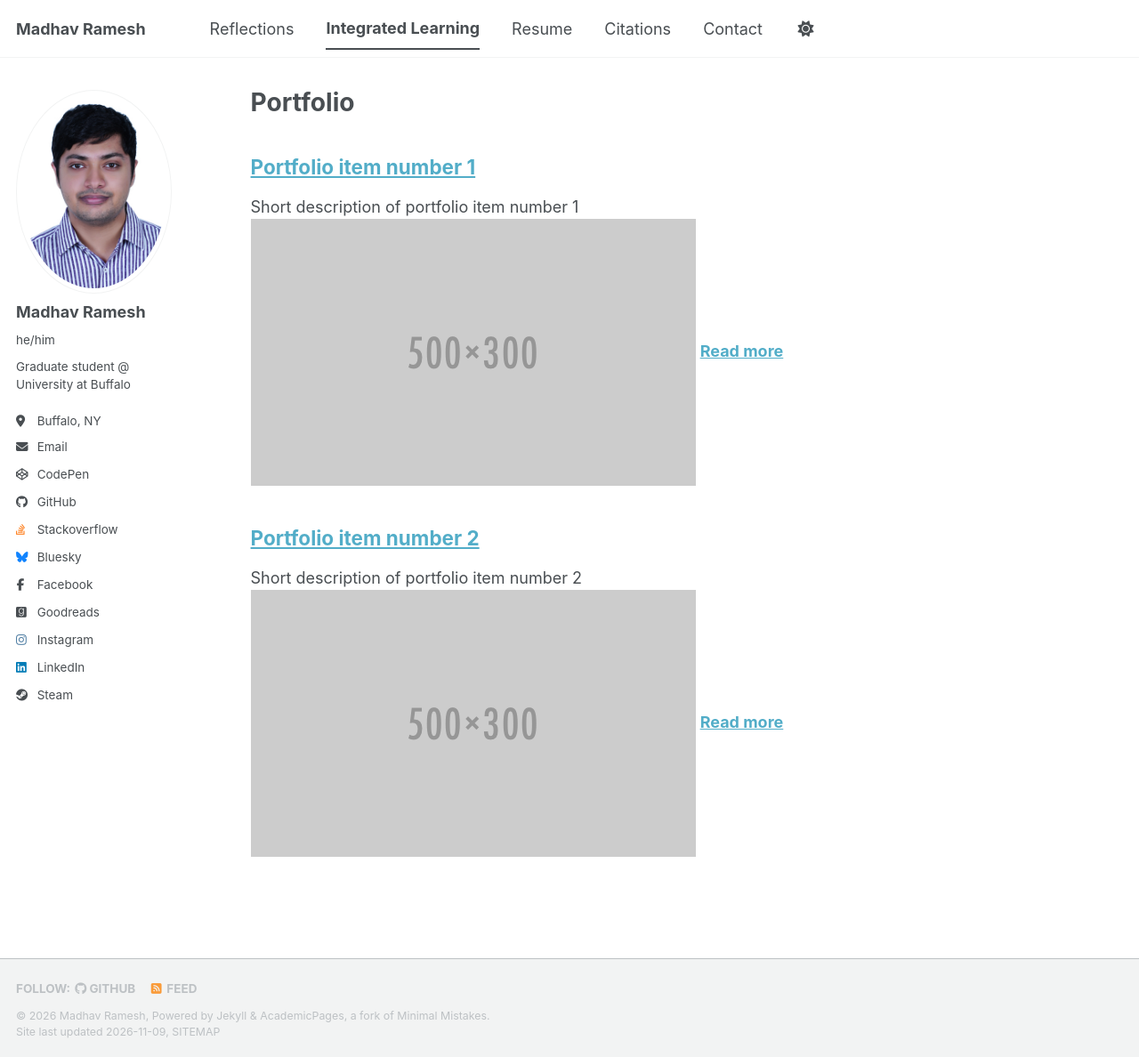
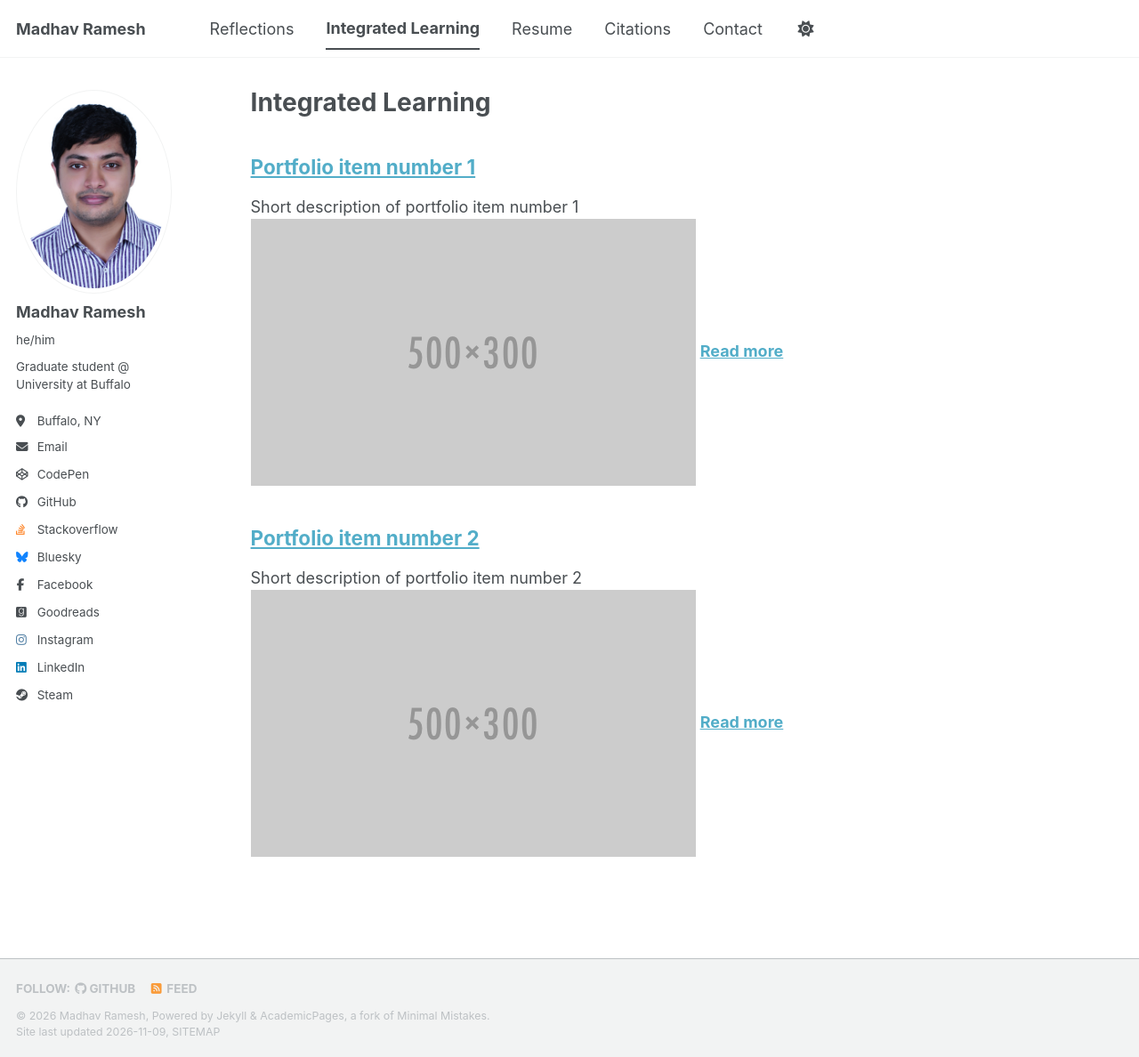
Before and after one commit to madhavr35/madhavr35.github.io, a Jekyll site: the page built from _pages/portfolio.html, in a window 1280 px wide and 1188 px high. Shown: the whole window at 89% size. Built offline with Jekyll 4.4.1, drawn with Linux system fonts in a browser that asks for light colours; a style sheet for code colours, icons or effects is not loaded.

Commit message:
Integrated Learning

```diff
--- a/_data/navigation.yml
+++ b/_data/navigation.yml
@@ -12,7 +12,7 @@ main:
     url: /reflections/
 
   - title: "Integrated Learning"
-    url: /portfolio/
+    url: /integrated-learning/
 
   - title: "Resume"
     url: /cv/
--- a/_pages/portfolio.html
+++ b/_pages/portfolio.html
@@ -1,13 +1,9 @@
 ---
 layout: archive
-title: "Portfolio"
-permalink: /portfolio/
+title: "Integrated Learning"
+permalink: /integrated-learning/
 author_profile: true
 ---
 
-{% include base_path %}
-
-
-{% for post in site.portfolio %}
-  {% include archive-single.html %}
-{% endfor %}
+{% include base_path %} {% for post in site.portfolio %} {% include
+archive-single.html %} {% endfor %}
```
